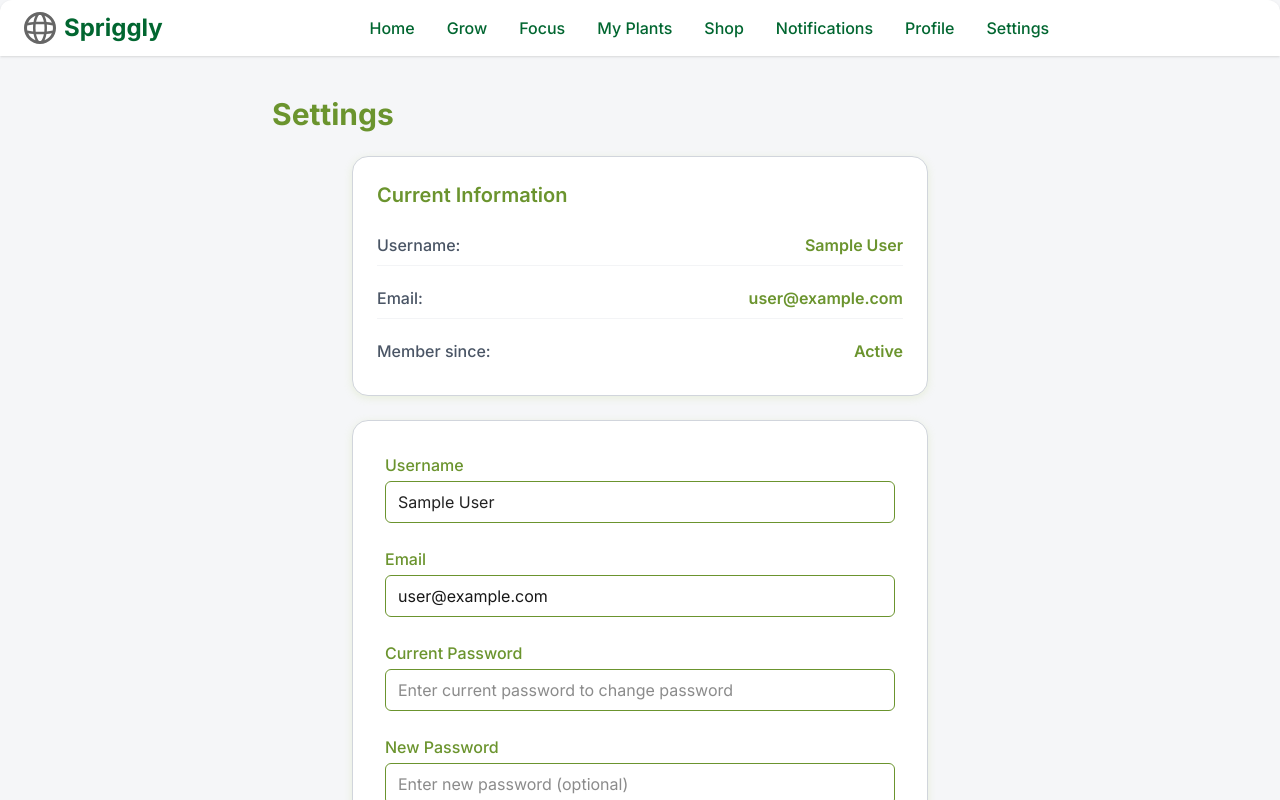
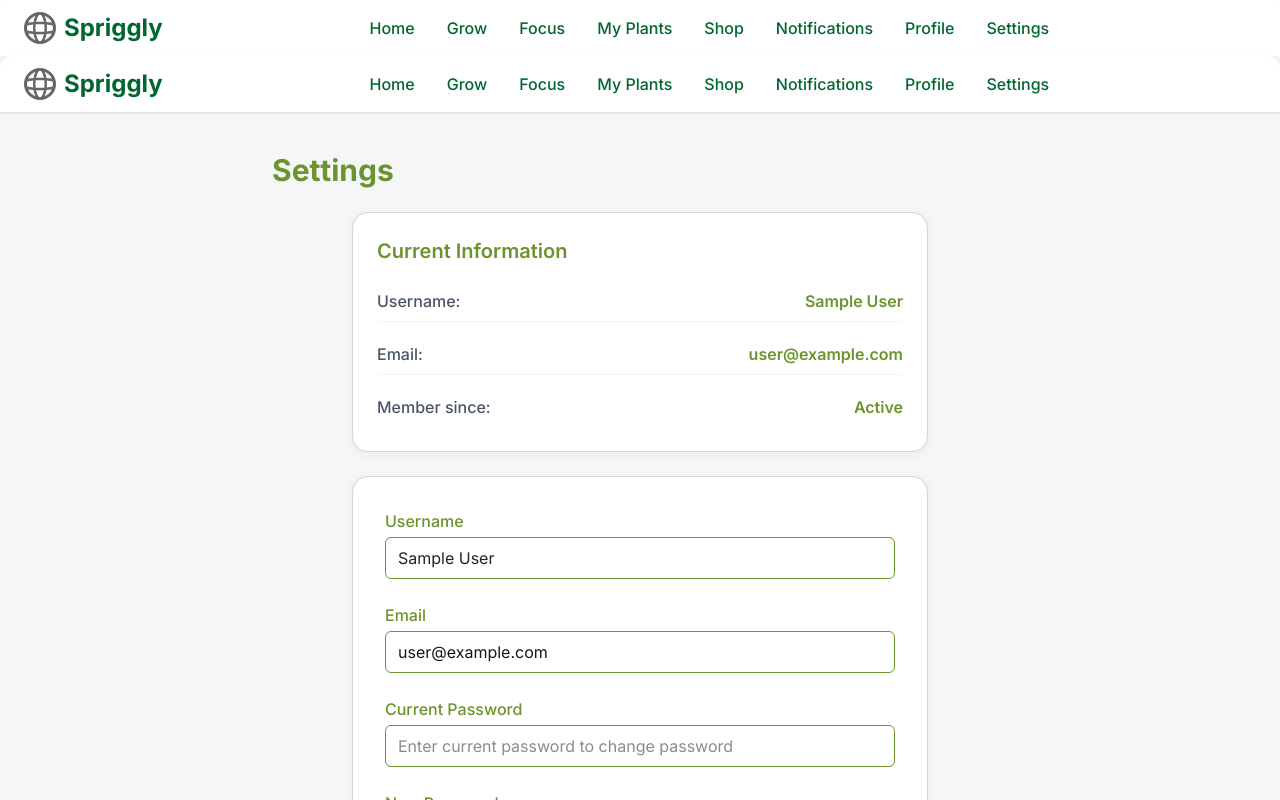
Before and after one commit to hanxxiiz/spriggly-final, a Next.js app: page /dashboard/settings in a window 1280 px wide. Shown: the top 800 px of the page. Built offline with nearby package versions, Linux system fonts and the light colour scheme; no server answers; sample sign-in values are in the browser's storage.

Commit message:
Create layout.tsx

```diff
--- /dev/null
+++ b/src/app/dashboard/layout.tsx
@@ -0,0 +1,32 @@
+import React from 'react';
+import Link from 'next/link';
+
+export default function DashboardLayout({ children }: { children: React.ReactNode }) {
+  return (
+    <div>
+         <header className="bg-white shadow-sm rounded-t-xl px-6 py-3 flex items-center justify-between">
+            <div className="flex items-center space-x-2">
+                <img src="/globe.svg" alt="Spriggly Logo" className="h-8 w-8" />
+                <span className="text-2xl font-bold text-green-800">Spriggly</span>
+              </div>
+            {/* Static Navigation Bar */}
+            <nav className="flex-1 flex justify-center">
+                <ul className="flex space-x-8 text-green-800 font-medium">
+                <li><Link href="/dashboard" className="hover:underline bg-transparent">Home</Link></li>
+                <li><Link href="/dashboard?tab=grow" className="hover:underline bg-transparent">Grow</Link></li>
+                <li><Link href="/dashboard?tab=focus" className="hover:underline bg-transparent">Focus</Link></li>
+                <li><Link href="/dashboard?tab=plants" className="hover:underline bg-transparent">My Plants</Link></li>
+                <li><Link href="/dashboard/shop" className="hover:underline bg-transparent">Shop</Link></li>
+                <li><button className="hover:underline bg-transparent">Notifications</button></li>
+                <li><button className="hover:underline bg-transparent">Profile</button></li>
+                <li><Link href="/dashboard/settings" className="hover:underline bg-transparent">Settings</Link></li>
+                </ul>
+            </nav>
+        </header>
+
+      <main>
+        {children}
+      </main>
+    </div>
+  );
+}
```
